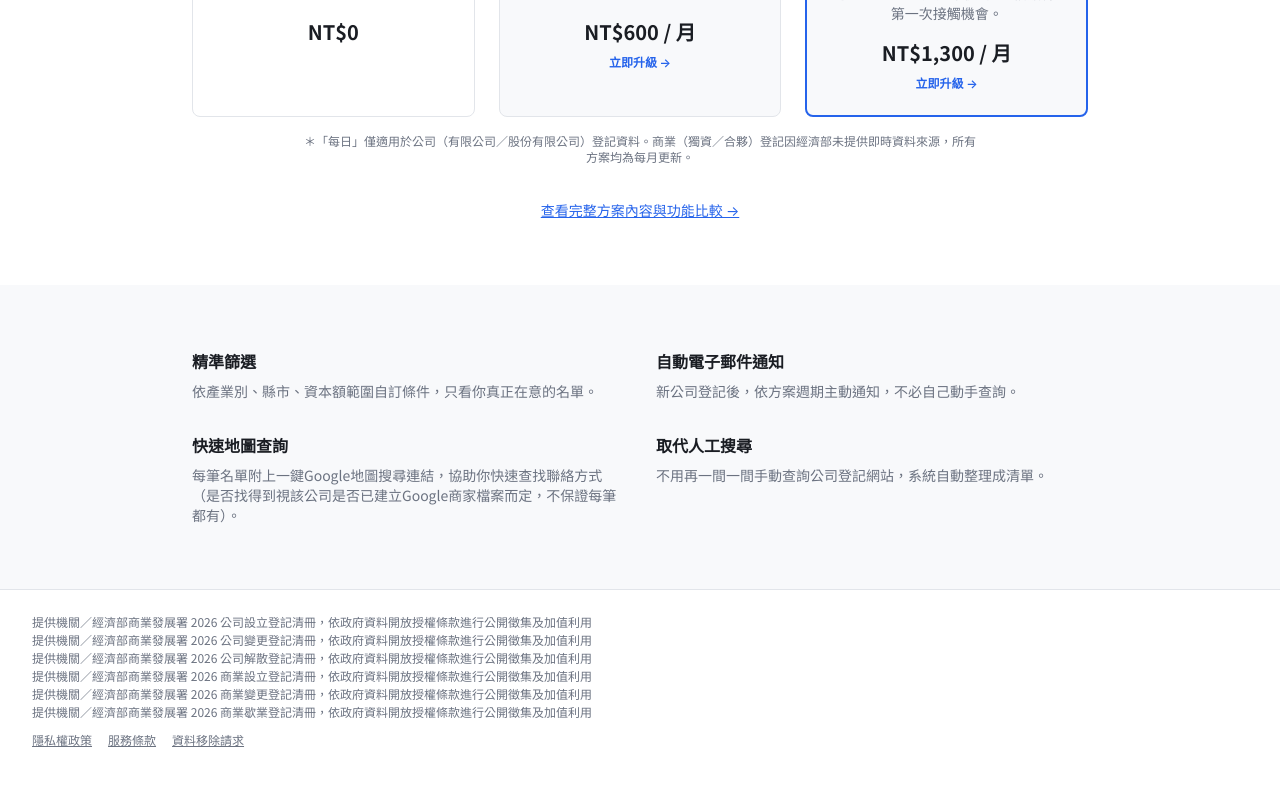
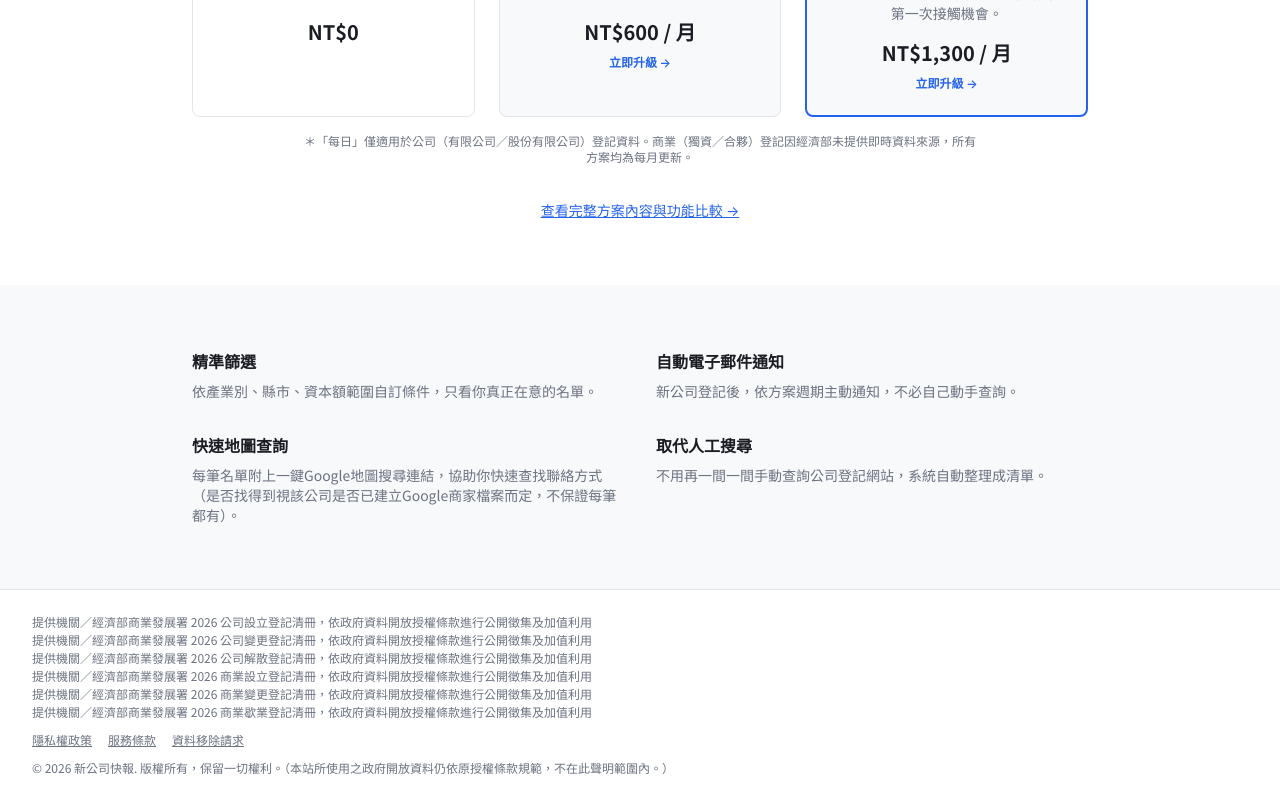
Before and after one commit to verymeanguy13-lab/tw-leads-radar, a Next.js app: page / in a window 1280 px wide. Shown: the part 688-1488 px from the top of the page. Before the commit the page ends 1460 px from the top, so only its background shows below. Built offline with nearby package versions, Linux system fonts and the light colour scheme; no server answers.

Commit message:
Add site-wide copyright notice to Footer.tsx, scoped to exclude the government open data it sits next to; declined a proposed simplification of the open-data attribution line after confirming it would both misname the agency and violate the license's mandatory attribution format

```diff
--- a/components/Footer.tsx
+++ b/components/Footer.tsx
@@ -28,6 +28,25 @@ export default function Footer() {
           資料移除請求
         </Link>
       </p>
+      {/* 2026-09-08: added on explicit user request ("copyright of content
+          on this website belongs to me"). Deliberately scoped to this
+          site's own compiled content/software/design, NOT the underlying
+          government open data above (which stays under its own 政府資料
+          開放授權條款 regardless of anything claimed here) - the
+          parenthetical exists specifically to avoid the notice reading as
+          an overclaim over public-sector data this site doesn't own.
+          Uses the site's own brand name rather than a personal legal name
+          or an incorporated entity (neither exists yet - see
+          architecture.md's "not incorporated" legal backlog item), on the
+          reasoning that a copyright notice needs no registered or legal
+          name to be valid under Taiwan's Copyright Act / the Berne
+          Convention - it's a deterrent signal, not a filing - and this is
+          the same brand name already registered with NewebPay. CURRENT_YEAR
+          reuses the constant already defined above for DataAttribution, so
+          this never drifts out of sync with it. */}
+      <p className="text-xs text-secondary mt-3">
+        {`© ${CURRENT_YEAR} 新公司快報. 版權所有，保留一切權利。（本站所使用之政府開放資料仍依原授權條款規範，不在此聲明範圍內。）`}
+      </p>
     </footer>
   );
 }
```
Also changed, not shown: 1 other file (tests, documents, lock files or other folders).
